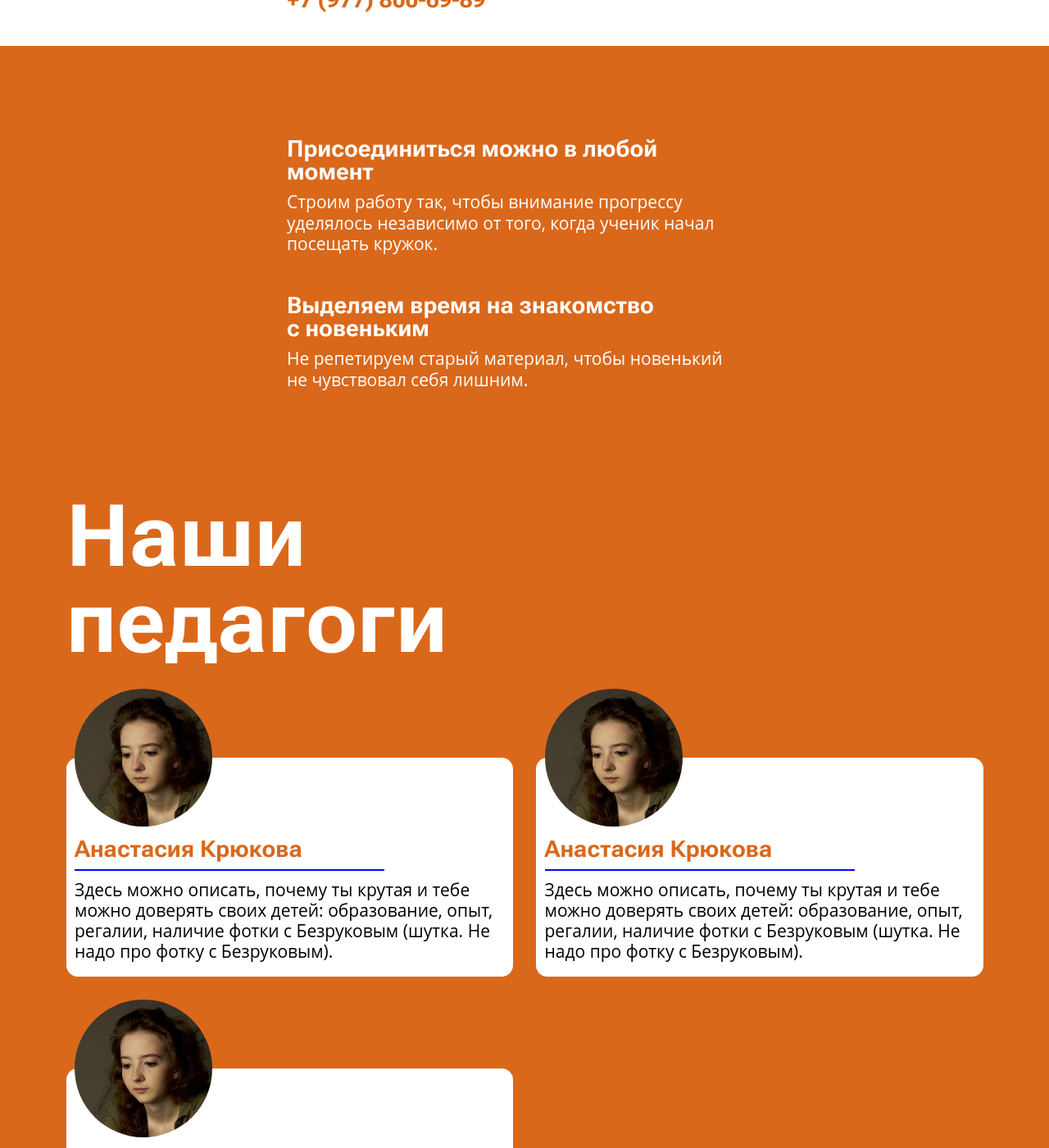
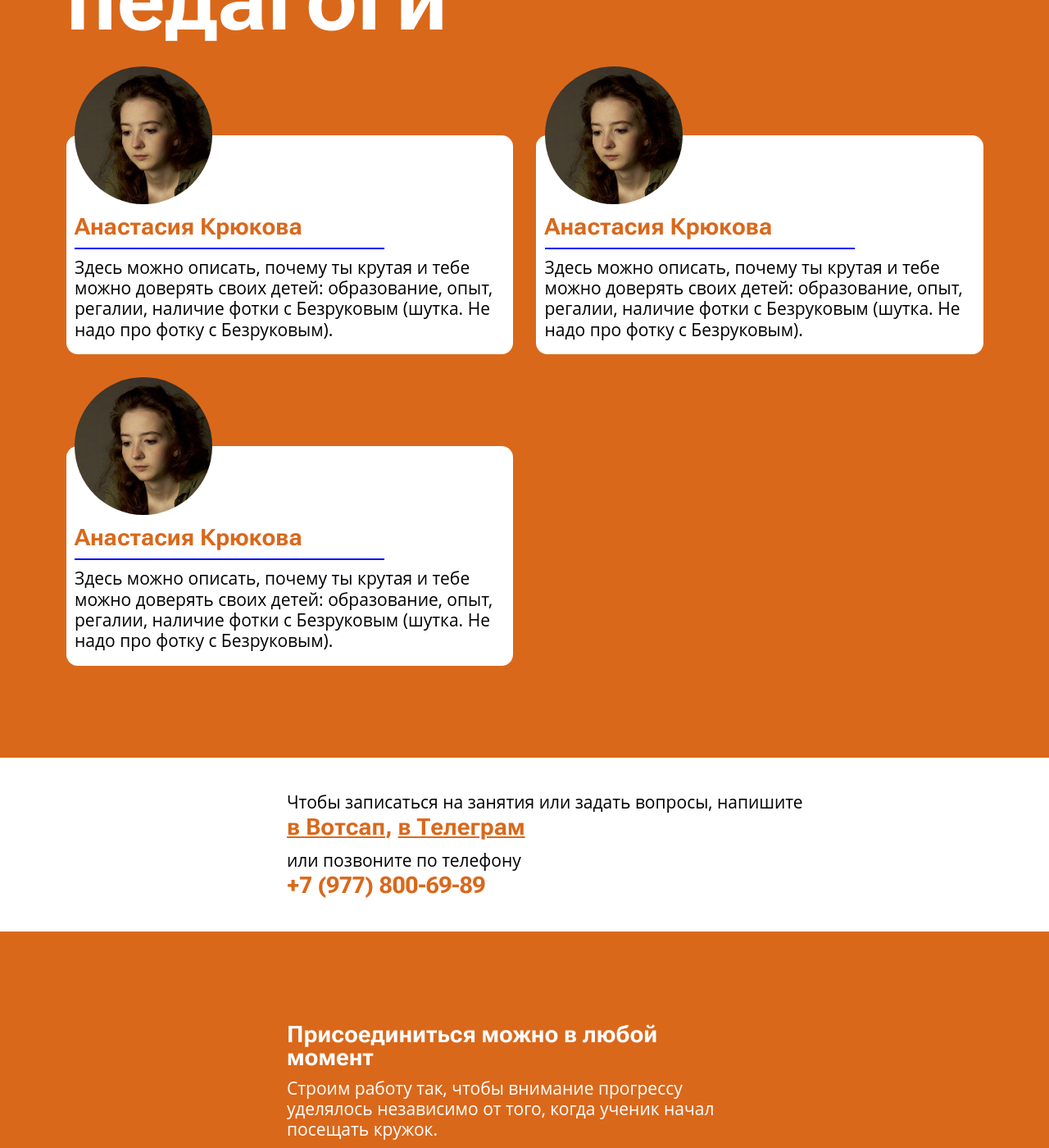
Before and after one commit to 1640max/mart, a Jekyll site: the page built from index.html, in a window 1280 px wide and 1400 px high, scrolled down 6445 px. Shown: the whole window at 82% size. Built offline with Jekyll 4.4.1, drawn with Linux system fonts in a browser that asks for light colours; some of the changed lines change nothing that is shown; some of the changed text lies outside the part shown.

Commit message:
Переставил блок с преподавателями

```diff
--- a/index.html
+++ b/index.html
@@ -170,22 +170,6 @@ layout: page
     </div>
   </div>
 
-  {% include apply.html %}
-
-  <div class="container facts-2">
-
-    {% include facts-2__item.html
-      heading = "Присоединиться можно в любой момент"
-      body = "Cтроим работу так, чтобы внимание прогрессу уделялось независимо от того, когда ученик начал посещать кружок."
-    %}
-
-    {% include facts-2__item.html
-      heading = "Выделяем время на знакомство с новеньким"
-      body = "Не репетируем старый материал, чтобы новенький не чувствовал себя лишним."
-    %}
-
-  </div>
-
   <section class="container">
     <h2 class="h1">Наши<br>педагоги</h2>
     <div class="cards cards_teacher cards__self-teacher">
@@ -213,6 +197,22 @@ layout: page
 
     </div>
   </section>
+
+  {% include apply.html %}
+
+  <div class="container facts-2">
+
+    {% include facts-2__item.html
+      heading = "Присоединиться можно в любой момент"
+      body = "Cтроим работу так, чтобы внимание прогрессу уделялось независимо от того, когда ученик начал посещать кружок."
+    %}
+
+    {% include facts-2__item.html
+      heading = "Выделяем время на знакомство с новеньким"
+      body = "Не репетируем старый материал, чтобы новенький не чувствовал себя лишним."
+    %}
+
+  </div>
 
   <section class="container">
     <h2 class="h1">Вопросы<br>и ответы</h2>
```
